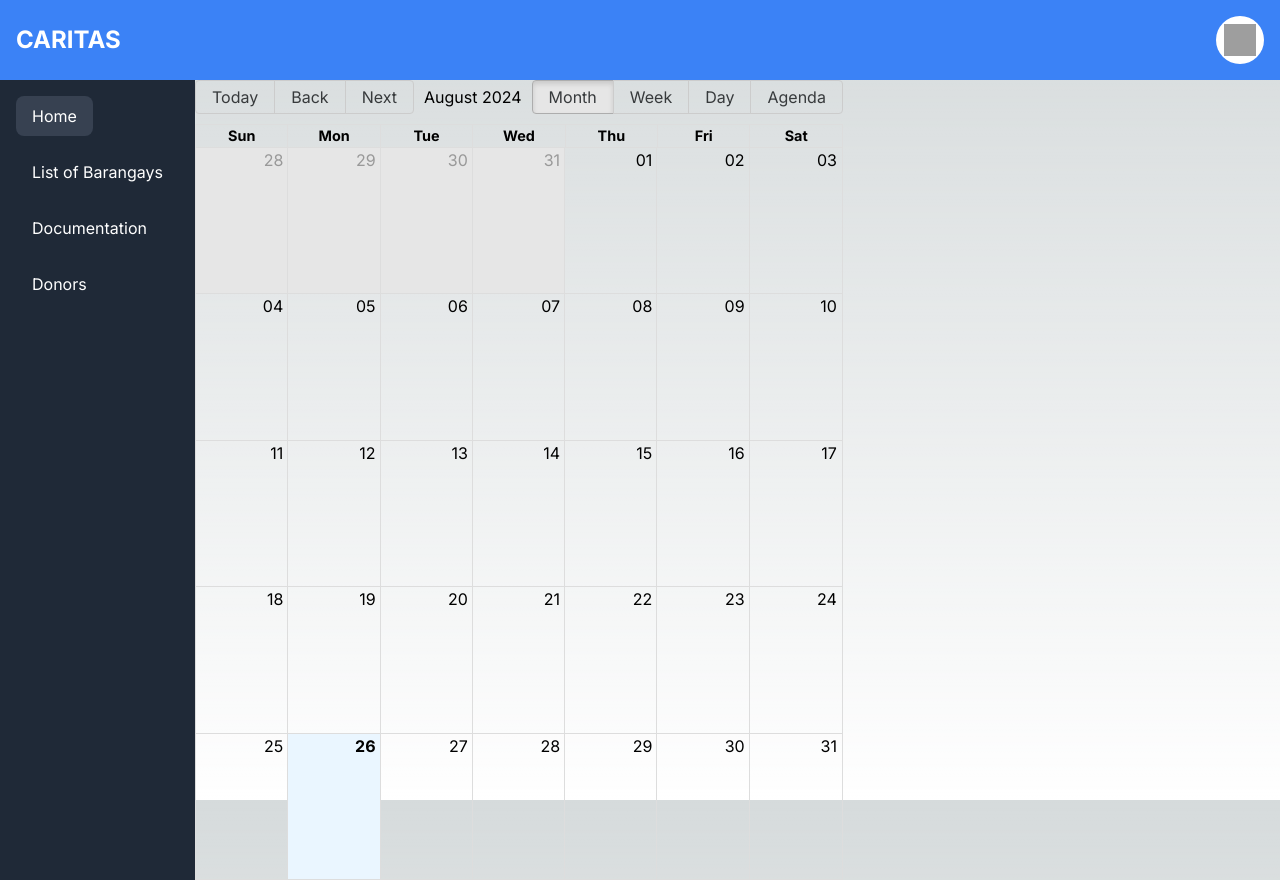
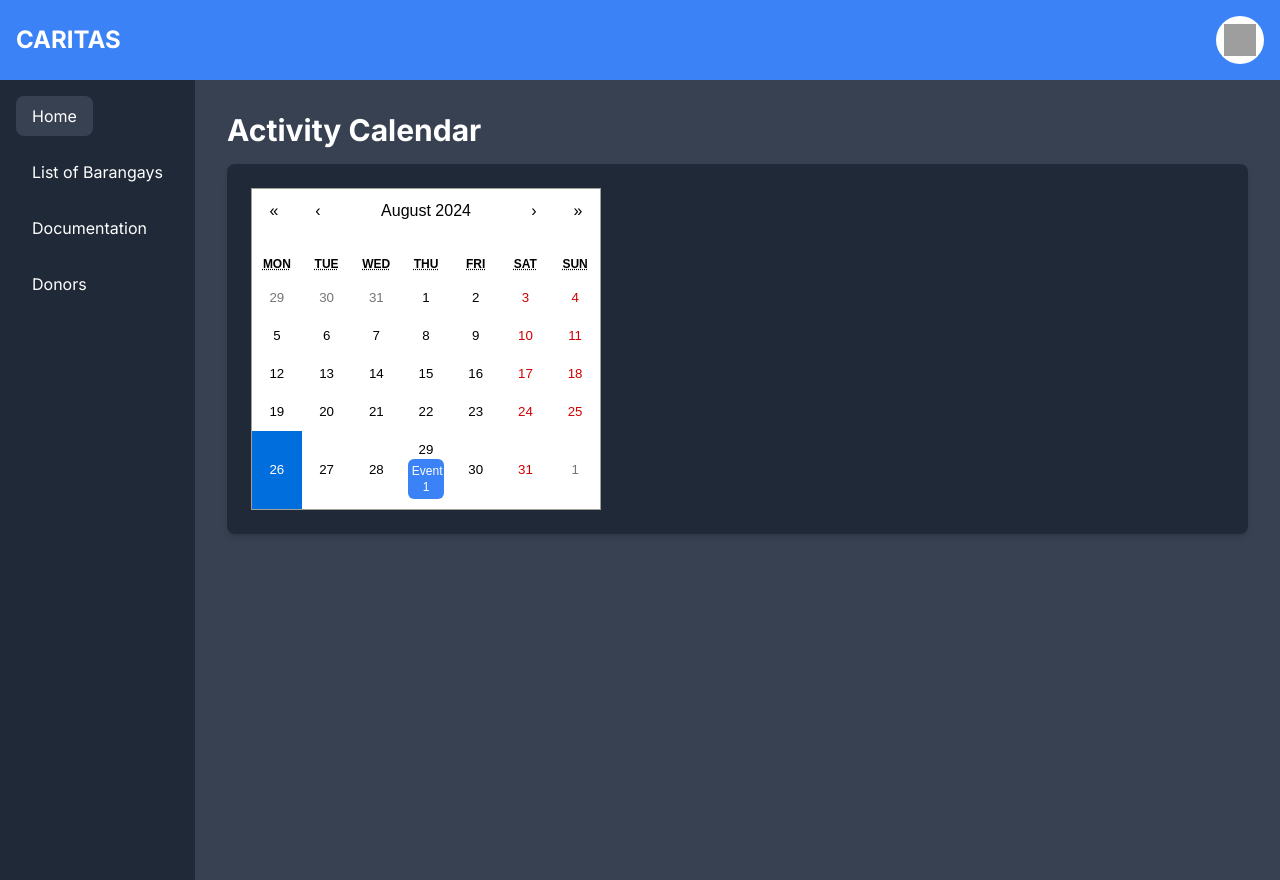
Before and after one commit to Caritas-200/caritas, a Next.js app: page /home in a window 1280 px wide. Built offline with nearby package versions, Linux system fonts and the light colour scheme; grey boxes are pictures that could not be loaded.

Commit message:
"feat: add intitial home dashboard"

```diff
--- a/package.json
+++ b/package.json
@@ -12,17 +12,21 @@
     "@heroicons/react": "^2.1.5",
     "clsx": "^2.1.1",
     "firebase": "^10.13.0",
+    "globalize": "^1.7.0",
     "moment": "^2.30.1",
+    "moment-timezone": "^0.5.45",
     "next": "14.2.6",
     "pnpm": "^9.9.0",
     "react": "^18",
     "react-big-calendar": "^1.13.4",
+    "react-bootstrap": "^2.10.4",
     "react-calendar": "^5.0.0",
     "react-dom": "^18",
     "sweetalert2": "^11.12.4",
     "sweetalert2-react-content": "^5.0.7"
   },
   "devDependencies": {
+    "@types/globalize": "^1.5.5",
     "@types/node": "^20",
     "@types/react": "^18",
     "@types/react-big-calendar": "^1.8.9",
--- a/src/app/(ui)/home/page.tsx
+++ b/src/app/(ui)/home/page.tsx
@@ -8,9 +8,10 @@ const HomeDashboard: React.FC = () => {
   return (
     <div className="h-screen">
       <Header />
-      <div className="flex flex-row flex-1">
+      <div className="flex flex-row flex-1 bg-gray-100">
         <LeftNav />
-        <BigCalendar />
+        <Calendar />
+        {/* <BigCalendar /> */}
       </div>
     </div>
   );
--- a/src/app/components/BigCalendar.tsx
+++ b/src/app/components/BigCalendar.tsx
@@ -1,36 +1,101 @@
 "use client";
 
-import React from "react";
+import React, { useState } from "react";
 import { Calendar, momentLocalizer } from "react-big-calendar";
 import moment from "moment";
-import "react-big-calendar/lib/css/react-big-calendar.css"; // Import styles
+import "react-big-calendar/lib/css/react-big-calendar.css";
+import { Modal, Button, Form } from "react-bootstrap";
 
 const localizer = momentLocalizer(moment);
 
-// Hardcoded events for demonstration
-const myEventsList = [
-  {
-    title: "Meeting with Team",
-    start: new Date(2024, 8, 25, 10, 0), // September 25, 2024, 10:00 AM
-    end: new Date(2024, 8, 25, 11, 0), // September 25, 2024, 11:00 AM
-  },
-  {
-    title: "Project Deadline",
-    start: new Date(2024, 8, 30, 17, 0), // September 30, 2024, 5:00 PM
-    end: new Date(2024, 8, 30, 18, 0), // September 30, 2024, 6:00 PM
-  },
-];
+interface Event {
+  title: string;
+  start: Date;
+  end: Date;
+}
 
-const MyCalendar: React.FC = () => (
+const MyCalendar: React.FC = () => {
+  const [events, setEvents] = useState<Event[]>([]);
+  const [showModal, setShowModal] = useState(false);
+  const [newEvent, setNewEvent] = useState({
+    title: "",
+    start: new Date(),
+    end: new Date(),
+  });
+
+  const handleSelect = ({ start }: { start: Date }) => {
+    setNewEvent({ title: "", start, end: start });
+    setShowModal(true);
+  };
+
+  const handleAddEvent = () => {
+    setEvents([...events, newEvent]);
+    setShowModal(false);
+  };
+
+  return (
     <div style={{ height: "100vh" }}>
       <Calendar
         localizer={localizer}
-      events={myEventsList}
+        events={events}
+        selectable
+        onSelectSlot={handleSelect}
         startAccessor="start"
         endAccessor="end"
         style={{ height: "100%" }}
       />
+
+      {/* Modal for adding event */}
+      <Modal show={showModal} onHide={() => setShowModal(false)}>
+        <Modal.Header closeButton>
+          <Modal.Title>Add Event</Modal.Title>
+        </Modal.Header>
+        <Modal.Body>
+          <Form>
+            <Form.Group controlId="formEventTitle">
+              <Form.Label>Event Title</Form.Label>
+              <Form.Control
+                type="text"
+                placeholder="Enter event title"
+                value={newEvent.title}
+                onChange={(e) =>
+                  setNewEvent({ ...newEvent, title: e.target.value })
+                }
+              />
+            </Form.Group>
+            <Form.Group controlId="formEventStart" className="mt-3">
+              <Form.Label>Start Date</Form.Label>
+              <Form.Control
+                type="datetime-local"
+                value={moment(newEvent.start).format("YYYY-MM-DDTHH:mm")}
+                onChange={(e) =>
+                  setNewEvent({ ...newEvent, start: new Date(e.target.value) })
+                }
+              />
+            </Form.Group>
+            <Form.Group controlId="formEventEnd" className="mt-3">
+              <Form.Label>End Date</Form.Label>
+              <Form.Control
+                type="datetime-local"
+                value={moment(newEvent.end).format("YYYY-MM-DDTHH:mm")}
+                onChange={(e) =>
+                  setNewEvent({ ...newEvent, end: new Date(e.target.value) })
+                }
+              />
+            </Form.Group>
+          </Form>
+        </Modal.Body>
+        <Modal.Footer>
+          <Button variant="secondary" onClick={() => setShowModal(false)}>
+            Close
+          </Button>
+          <Button variant="primary" onClick={handleAddEvent}>
+            Add Event
+          </Button>
+        </Modal.Footer>
+      </Modal>
     </div>
   );
+};
 
 export default MyCalendar;
--- a/src/app/components/Calendar.tsx
+++ b/src/app/components/Calendar.tsx
@@ -13,7 +13,7 @@ const Hero: React.FC = () => {
   return (
     <div className="flex-1 p-8 bg-gray-700">
       <h2 className="text-3xl font-bold mb-4 text-white">Activity Calendar</h2>
-      <div className="bg-black shadow-md rounded-lg p-6">
+      <div className="bg-gray-800 shadow-md rounded-lg p-6">
         <Calendar
           onChange={onChange}
           value={value}
```
Also changed, not shown: 2 other files (tests, documents, lock files or other folders). Lines whose indentation alone changed are shown as unchanged.
